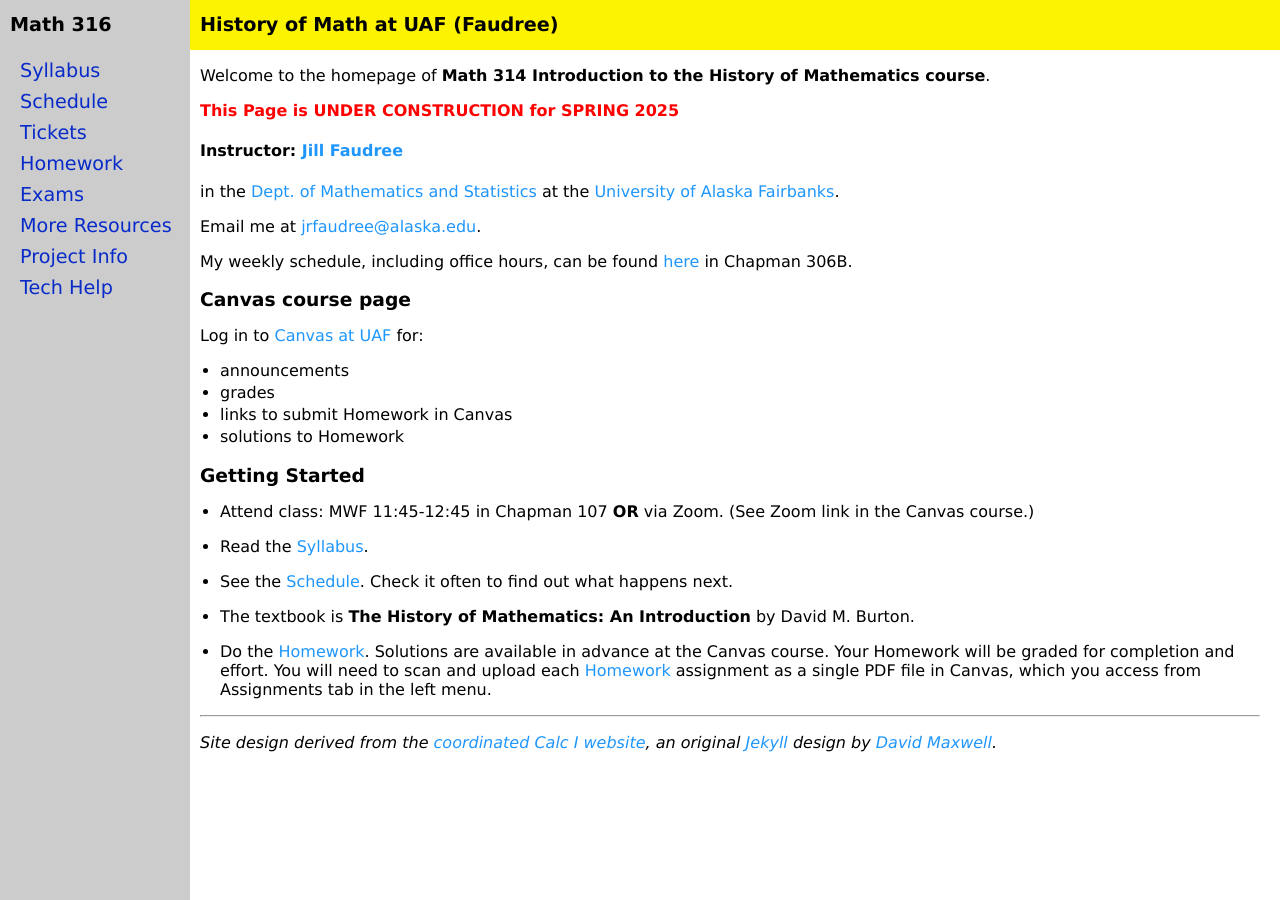
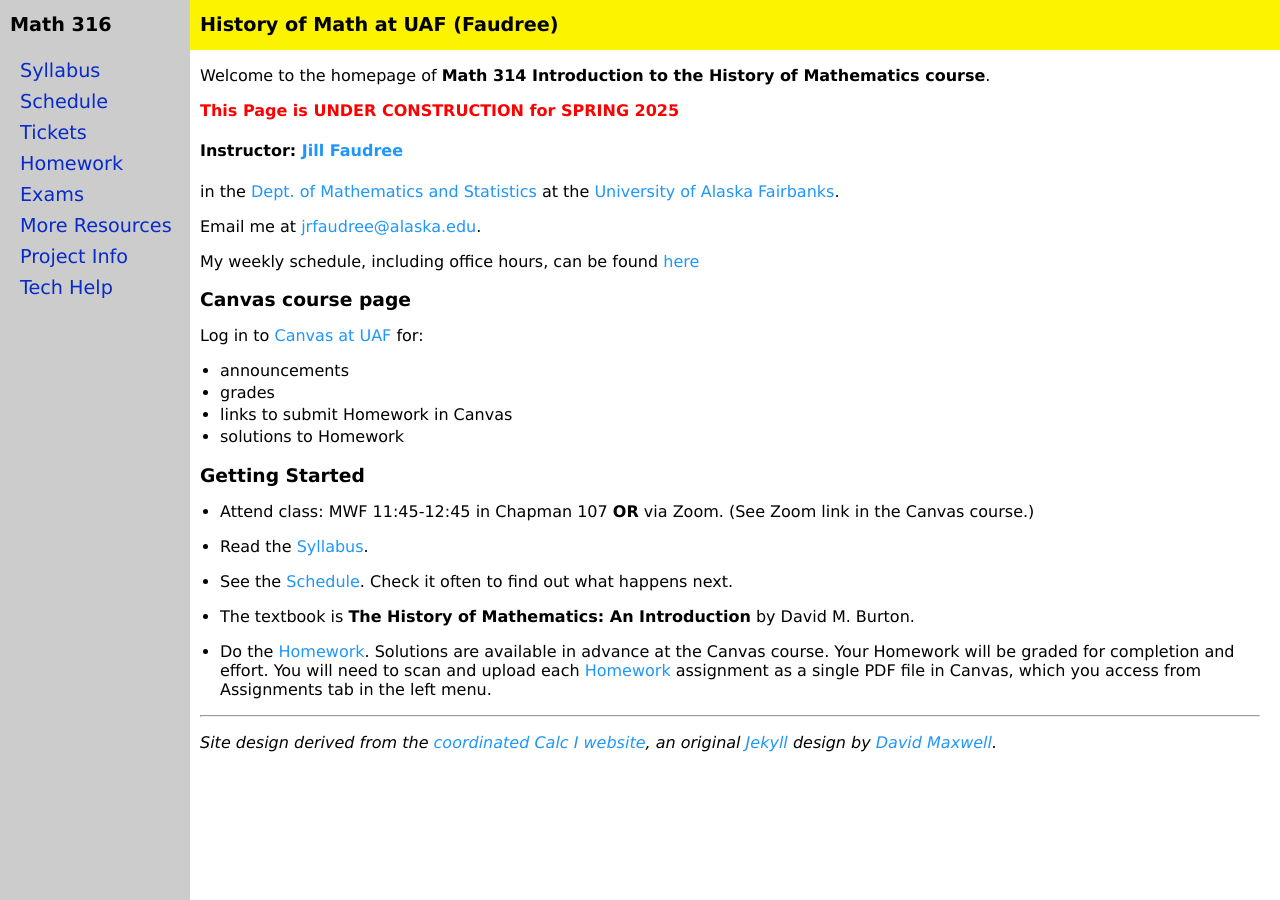
Before and after one commit to jrfaudree/HOM, a Jekyll site: the page built from index.md, in a window 1280 px wide. Built offline with Jekyll 4.4.1, drawn with Linux system fonts in a browser that asks for light colours.

Commit message:
Update index.md

```diff
--- a/index.md
+++ b/index.md
@@ -13,7 +13,7 @@ in the [Dept. of Mathematics and Statistics](http://www.uaf.edu/dms/) at the [Un
 
 Email me at [jrfaudree@alaska.edu](mailto:jrfaudree@alaska.edu).
 
-My weekly schedule, including office hours, can be found [here](http://jrfaudree.github.io/OffHrs.htm) in Chapman 306B.
+My weekly schedule, including office hours, can be found [here](https://docs.google.com/spreadsheets/d/1Ynzc0a02NC83wnWS02dO5yT99rEbq3G49XDM9BmzsU8/edit?usp=sharing)
 
 ### Canvas course page
 
```
